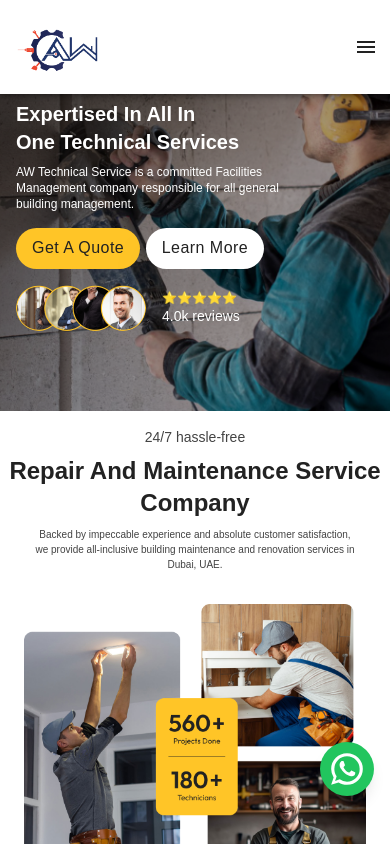
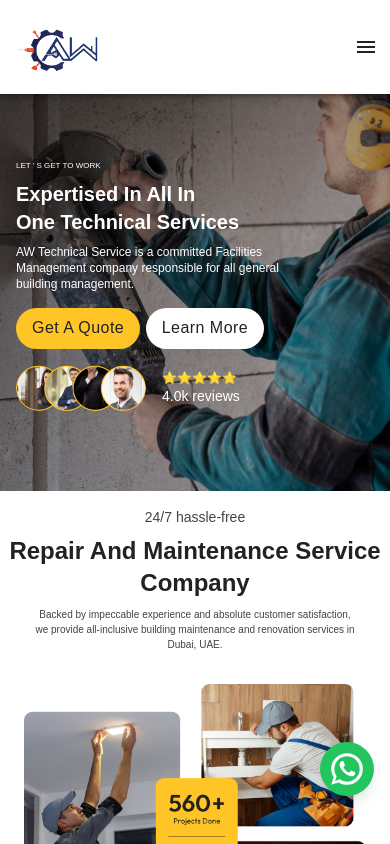
Before and after one commit to shaniaakhan21/AWTech, a Next.js app: page / in a window 390 px wide. Shown: the top 844 px of the page. Built offline with nearby package versions, Linux system fonts and the light colour scheme.

Commit message:
build fix 15

```diff
--- a/components/HeroSection.tsx
+++ b/components/HeroSection.tsx
@@ -36,7 +36,7 @@ const HeroSection: React.FC<HeroSectionProps> = ({ title, buttonText1, buttonTex
 
     return (
         <section
-            className="relative bg-cover bg-center px-0 pb-0 pt-0 sm:pb-96 sm:pt-32 sm:px-32"
+            className="relative bg-cover bg-center px-0 pb-0 pt-20 sm:pb-96 sm:pt-32 sm:px-32"
             style={{ backgroundImage: `url(${backgroundImage.src})` }}
         >
             <div className="container w-full sm:w-1/2 pl-4 bg-[#00000045] sm:bg-transparent px-[4px] pb-20 pt-20 sm:px-0 sm:pb-0 sm:pt-0">
```
